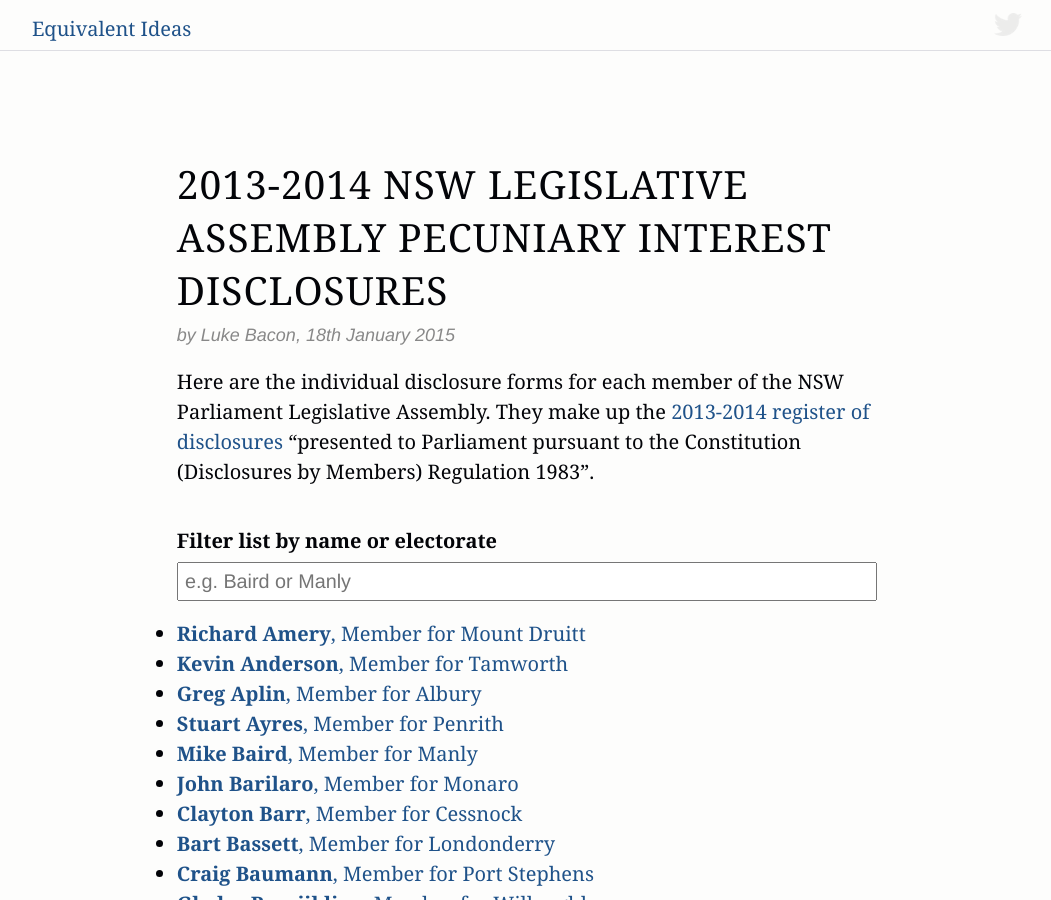
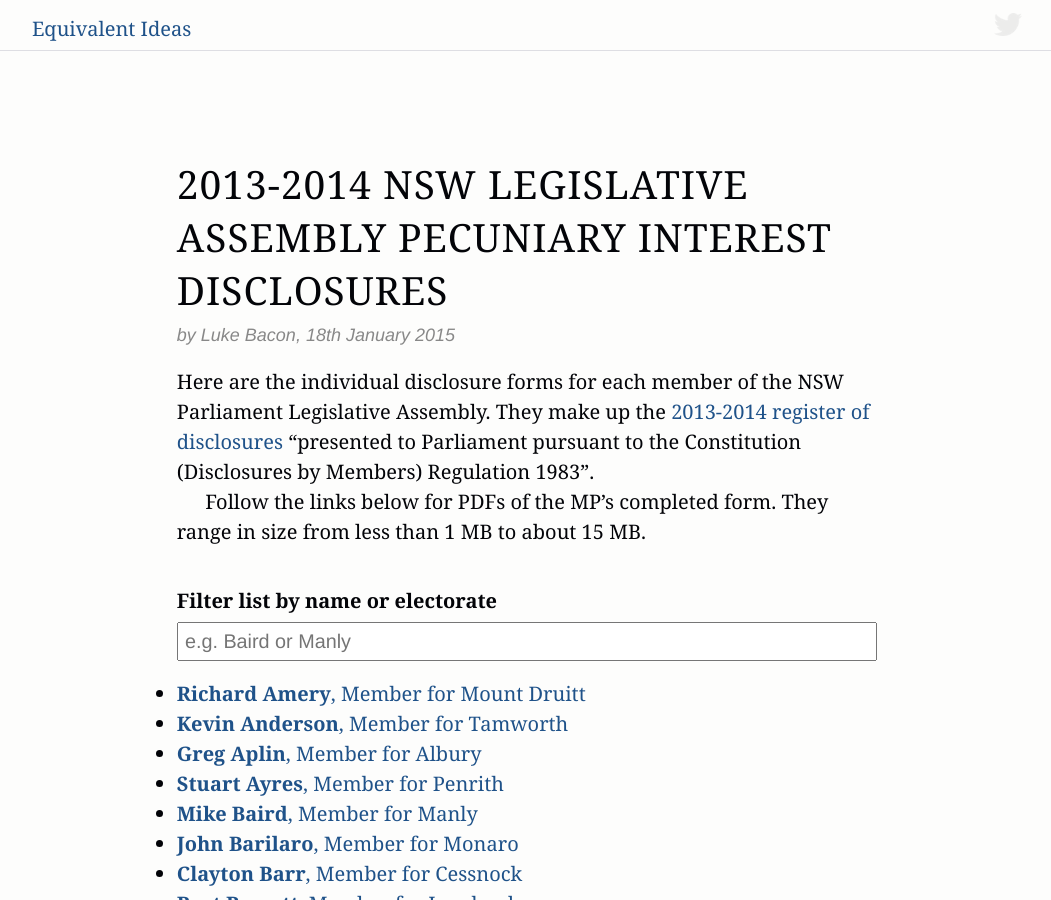
Before and after one commit to equivalentideas/home, a Jekyll site: the page built from _posts/2015-01-17-nsw-pecuniary-interest-disclosures.markdown, in a window 1280 px wide and 900 px high. Shown: the whole window, without its empty margins (113-1164 px from the left). Built offline with Jekyll 4.4.1, drawn with Linux system fonts in a browser that asks for light colours; nearby versions of some CDN libraries; Markdown is read by kramdown in place of the engine named in the settings.

Commit message:
add notice about file size

```diff
--- a/_posts/2015-01-17-nsw-pecuniary-interest-disclosures.markdown
+++ b/_posts/2015-01-17-nsw-pecuniary-interest-disclosures.markdown
@@ -7,6 +7,8 @@ description: "The individual disclosure forms for each member of the NSW Parliam
 ---
 
 Here are the individual disclosure forms for each member of the NSW Parliament Legislative Assembly. They make up the [2013-2014 register of disclosures](http://www.parliament.nsw.gov.au/prod/la/latabdoc.nsf/062281a7012b5820ca257020000a3058/d8ec3278d94e2783ca257d71001a8111?OpenDocument) “presented to Parliament pursuant to the Constitution (Disclosures by Members) Regulation 1983”.
+
+Follow the links below for PDFs of the MP’s completed form. They range in size from less than 1 MB to about 15 MB.
 
 <div id="mp-list">
 <ul class="list filter-list">
```
